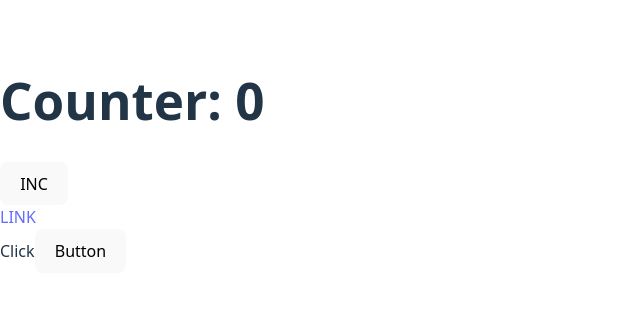
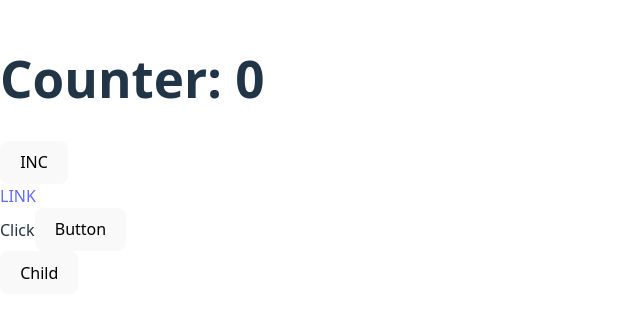
Before and after one commit to MasterfieldProject/MFREACT_26031, a React (Vite) app in the folder exercises/: page / in a window 1280 px wide. Shown: the part 245-562 px from the top of the page, without its empty margins (0-640 px from the left). Built offline with nearby package versions, Linux system fonts and the light colour scheme.

Commit message:
Add handleChildClick method and Child component for event handling

```diff
--- a/exercises/src/EventHandling.jsx
+++ b/exercises/src/EventHandling.jsx
@@ -37,6 +37,10 @@ export default class EventHandling extends React.Component {
         console.log('handleDivClick event type=' + event.type);
     }
 
+    handleChildClick = (event) => {
+        console.log('handleChildClick event type=' + event.type);
+    }
+
     render() {
         var msg = "This is a message";
         return (
@@ -53,7 +57,20 @@ export default class EventHandling extends React.Component {
                         <button onClick={this.handleClickButton} className="btn btn-primary">Button</button>
                     </div>
                 </div>
+                <div>
+                    <Child ev1={this.handleChildClick} ev2={this.handleClick} />
+                </div>
             </>
         );
     }
 }
+
+class Child extends React.Component {
+    constructor(props) {
+        super(props);
+    }
+
+    render() {
+        return <button onClick={this.props.callbackFn} >Child</button>;
+    }
+}
```
